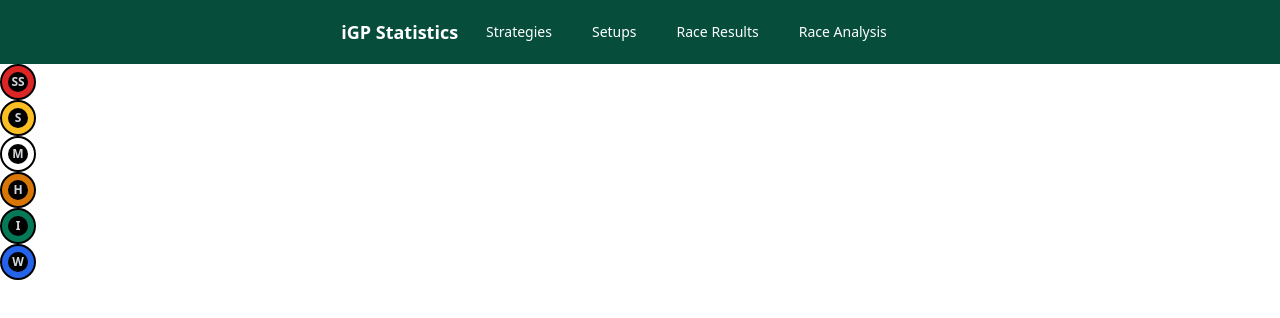
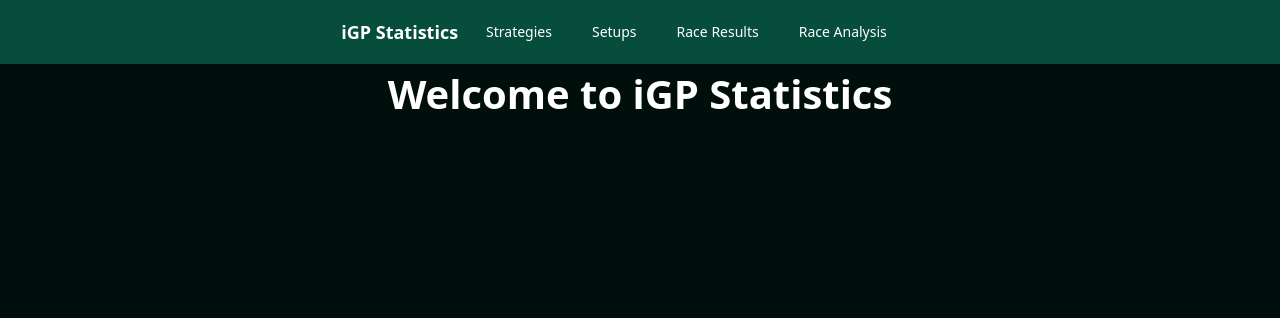
Before and after one commit to alimoncul/igp-statistics, a React (Create React App) app: page / in a window 1280 px wide. Shown: the top 318 px of the page. Built offline with nearby package versions, Linux system fonts and the light colour scheme.

Commit message:
feature: add mock pages

```diff
--- a/public/index.html
+++ b/public/index.html
@@ -5,10 +5,7 @@
         <link rel="icon" href="%PUBLIC_URL%/favicon.ico" />
         <meta name="viewport" content="width=device-width, initial-scale=1" />
         <meta name="theme-color" content="#000000" />
-    <meta
-      name="description"
-      content="Web site created using create-react-app"
-    />
+        <meta name="description" content="Web site created using create-react-app" />
         <link rel="apple-touch-icon" href="%PUBLIC_URL%/logo192.png" />
         <!--
       manifest.json provides metadata used when your web app is installed on a
@@ -26,7 +23,7 @@
     -->
         <title>React App</title>
     </head>
-  <body>
+    <body style="background-color: rgb(1, 15, 12)">
         <noscript>You need to enable JavaScript to run this app.</noscript>
         <div id="root"></div>
         <!--
@@ -38,6 +35,5 @@
 
       To begin the development, run `npm start` or `yarn start`.
       To create a production bundle, use `npm run build` or `yarn build`.
-    -->
-  </body>
+    --></body>
 </html>
--- a/src/App.js
+++ b/src/App.js
@@ -8,12 +8,11 @@ function App() {
     return (
         <Store>
             <NavigationBar />
-            <Tyre type="SUPERSOFT" />
-            <Tyre type="SOFT" />
-            <Tyre type="MEDIUM" />
-            <Tyre type="HARD" />
-            <Tyre type="INTERMEDIATE" />
-            <Tyre type="WET" />
+            <div>
+                <h1 className="font-bold text-center text-white" style={{ fontSize: 40 }}>
+                    Welcome to iGP Statistics
+                </h1>
+            </div>
         </Store>
     );
 }
--- a/src/components/NavigationBar.jsx
+++ b/src/components/NavigationBar.jsx
@@ -13,9 +13,9 @@ export const NavigationBar = (...props) => {
         let baseClass = 'text-white px-3 py-2 rounded-md text-sm font-medium';
         baseClass += current ? ' bg-green-700' : ' hover:bg-green-800';
         return (
-            <a key={name} href={href} className={baseClass} aria-current={current ? 'page' : 'false'}>
-                <Link to={href}>{name}</Link>
-            </a>
+            <Link key={name} to={href} className={baseClass} aria-current={current ? 'page' : 'false'}>
+                {name}
+            </Link>
         );
     };
     return (
--- a/src/pages/RaceAnalysis.jsx
+++ b/src/pages/RaceAnalysis.jsx
@@ -6,7 +6,9 @@ export default function RaceAnalysis() {
         <Store>
             <NavigationBar />
             <main style={{ padding: '1rem 0' }}>
-                <h2>RaceAnalysis</h2>
+                <h1 className="font-bold text-center text-white" style={{ fontSize: 40 }}>
+                    RaceAnalysis | Coming soon
+                </h1>
             </main>
         </Store>
     );
--- a/src/pages/RaceResults.jsx
+++ b/src/pages/RaceResults.jsx
@@ -6,7 +6,9 @@ export default function RaceResults() {
         <Store>
             <NavigationBar />
             <main style={{ padding: '1rem 0' }}>
-                <h2>RaceResults</h2>
+                <h1 className="font-bold text-center text-white" style={{ fontSize: 40 }}>
+                    RaceResults | Coming soon
+                </h1>
             </main>
         </Store>
     );
--- a/src/pages/Setups.jsx
+++ b/src/pages/Setups.jsx
@@ -6,7 +6,9 @@ export default function Setups() {
         <Store>
             <NavigationBar />
             <main style={{ padding: '1rem 0' }}>
-                <h2>Setups</h2>
+                <h1 className="font-bold text-center text-white" style={{ fontSize: 40 }}>
+                    Setups | Coming soon
+                </h1>
             </main>
         </Store>
     );
--- a/src/pages/Strategies.jsx
+++ b/src/pages/Strategies.jsx
@@ -6,7 +6,9 @@ export default function Strategies() {
         <Store>
             <NavigationBar />
             <main style={{ padding: '1rem 0' }}>
-                <h2>Strategies</h2>
+                <h1 className="font-bold text-center text-white" style={{ fontSize: 40 }}>
+                    Strategies | Coming soon
+                </h1>
             </main>
         </Store>
     );
```
Lines whose indentation alone changed are shown as unchanged.
